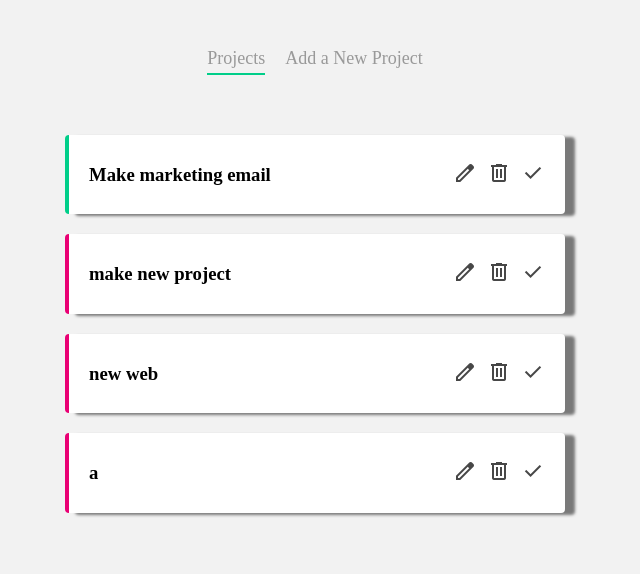
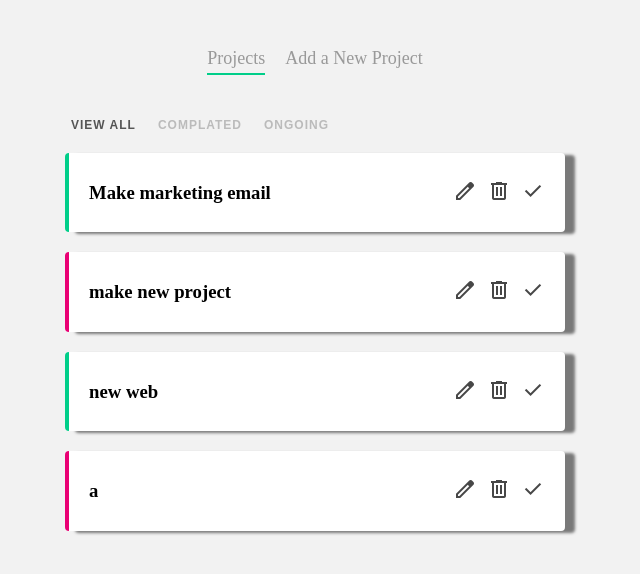
Before and after one commit to hadihaz/project-planner, a Vue app: page / in a window 1280 px wide. Shown: the top 574 px of the page, without its empty margins (325-965 px from the left). Built offline with nearby package versions, Linux system fonts and the light colour scheme; data requests are answered from the project's data file.

Commit message:
create filterNav component

```diff
--- a/data/db.json
+++ b/data/db.json
@@ -15,7 +15,7 @@
     {
       "title": "new web",
       "details": "new web new web new web",
-      "complete": false,
+      "complete": true,
       "id": 4
     },
     {
--- /dev/null
+++ b/src/components/FilterNav.vue
@@ -0,0 +1,48 @@
+<template>
+  <div class="filter-nav">
+    <button @click="updateFilter('all')" :class="{ active: current === 'all' }">
+      View All
+    </button>
+    <button
+      @click="updateFilter('complated')"
+      :class="{ active: current === 'complated' }"
+    >
+      Complated
+    </button>
+    <button
+      @click="updateFilter('ongoing')"
+      :class="{ active: current === 'ongoing' }"
+    >
+      Ongoing
+    </button>
+  </div>
+</template>
+
+<script>
+export default {
+  props: ["current"],
+  methods: {
+    updateFilter(by) {
+      this.$emit("filterChange", by);
+    },
+  },
+};
+</script>
+
+<style>
+.filter-nav button {
+  background: none;
+  border: none;
+  color: #bbb;
+  outline: none;
+  font-size: 12px;
+  text-transform: uppercase;
+  margin-right: 10px;
+  letter-spacing: 1px;
+  font-weight: bold;
+  cursor: pointer;
+}
+.filter-nav button.active {
+  color: #555;
+}
+</style>
--- a/src/views/HomeView.vue
+++ b/src/views/HomeView.vue
@@ -1,10 +1,12 @@
 <script >
 import SingleProject from "../components/SingleProject.vue";
+import filterNav from "../components/FilterNav.vue";
 export default {
-  components: { SingleProject },
+  components: { SingleProject, filterNav },
   data() {
     return {
       projects: [],
+      current: "all",
     };
   },
   mounted() {
@@ -26,12 +28,24 @@
       project.complete = !project.complete;
     },
   },
+  computed: {
+    filteredProjects() {
+      if (this.current === "complated") {
+        return this.projects.filter((item) => item.complete);
+      } else if (this.current === "ongoing") {
+        return this.projects.filter((item) => !item.complete);
+      } else {
+        return this.projects;
+      }
+    },
+  },
 };
 </script>
 
 <template>
   <main class="main">
-    <div v-for="project in projects" :key="project.id">
+    <filterNav @filterChange="current = $event" :current="current" />
+    <div v-for="project in filteredProjects" :key="project.id">
       <!-- <p>{{ project.title }}</p> -->
       <SingleProject
         :project="project"
```
